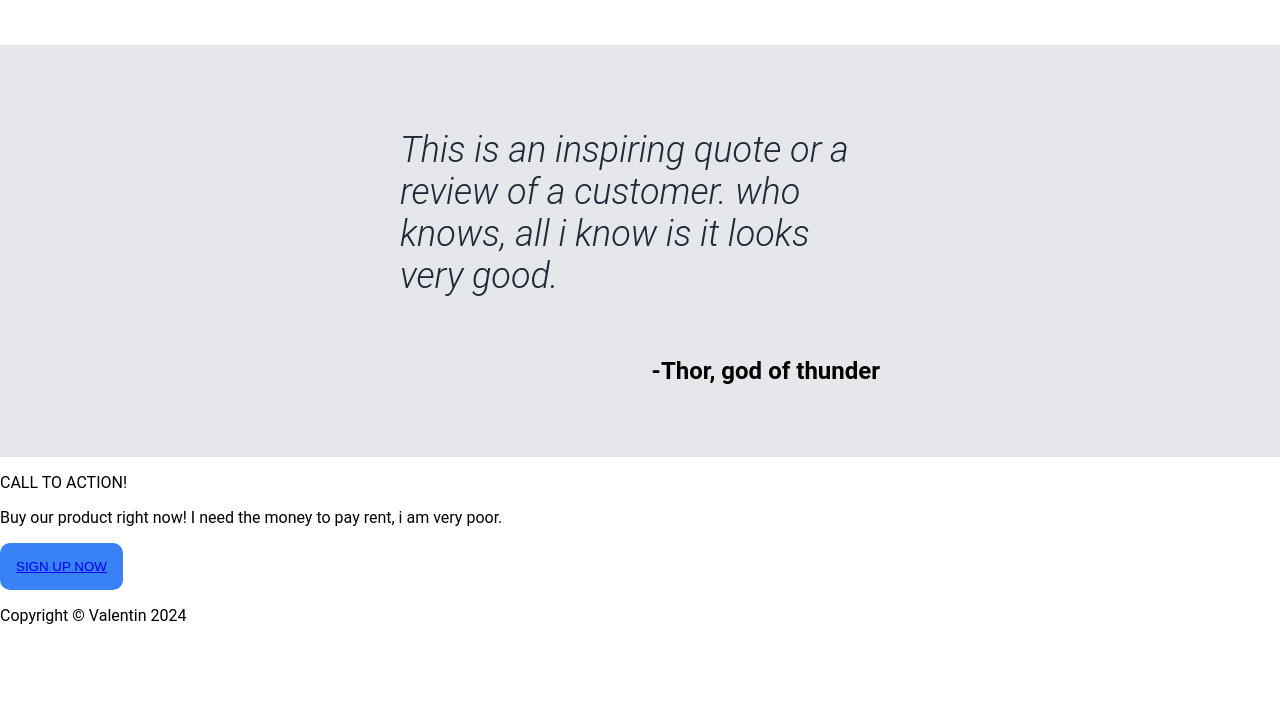
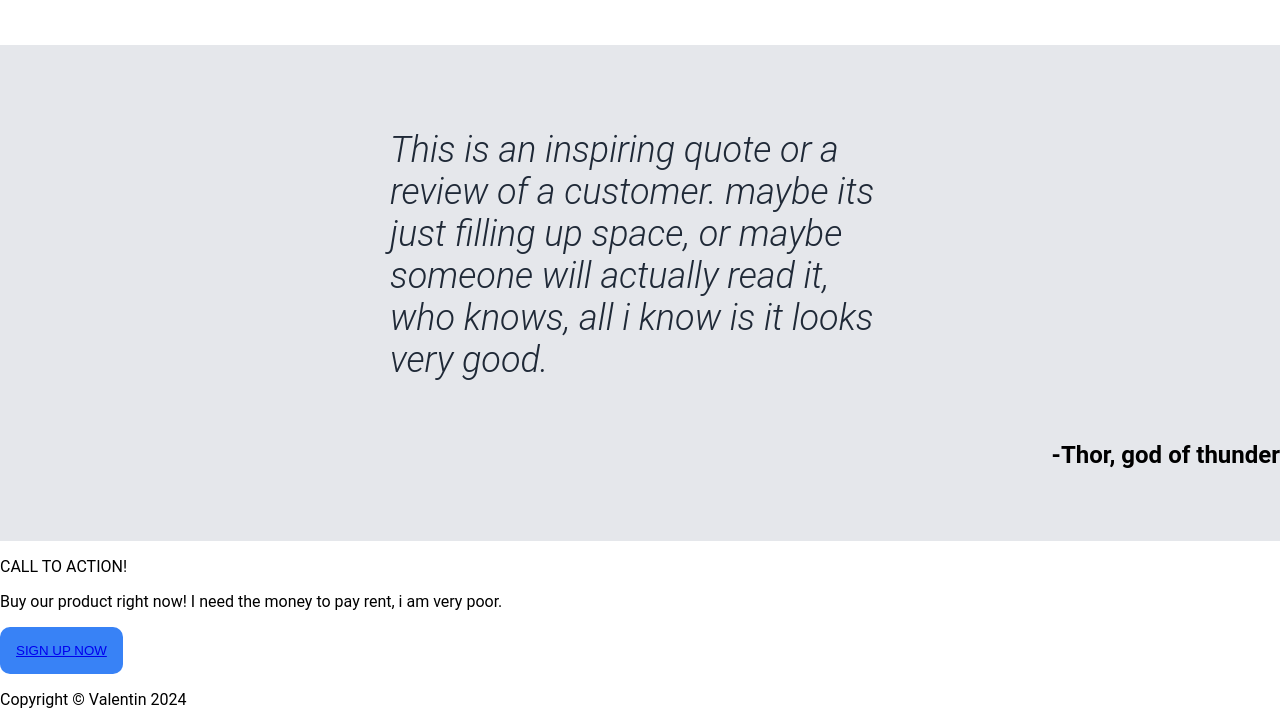
Before and after one commit to valli259/odinproject-landingpage, a plain HTML site: page index.html in a window 1280 px wide. Shown: the part 856-1581 px from the top of the page. Before the commit the page ends 1497 px from the top, so only its background shows below. Drawn offline with Linux system fonts and the light colour scheme.

Commit message:
fixed padding, width of quote

```diff
--- a/index.html
+++ b/index.html
@@ -48,7 +48,7 @@
         </div>
 
         <div class="quote">
-            <p class="quotetext">This is an inspiring quote or a review of a customer. who knows, all i know is it looks very good.</p>
+            <p class="quotetext">This is an inspiring quote or a review of a customer. maybe its just filling up space, or maybe someone will actually read it, who knows, all i know is it looks very good.</p>
             <p class="quoter">-Thor, god of thunder</P>
         </div>
 
--- a/style.css
+++ b/style.css
@@ -103,9 +103,7 @@ img {
     margin-top: 48px;
     padding-top: 48px;
     padding-bottom: 48px;
-    padding-left: 400px;
-    padding-right: 400px;
-}
+
 .quotetext{
     font-style: italic;
     font-weight: 300;
@@ -117,4 +115,5 @@ img {
     font-weight: 700;
     font-size: 24px;
     align-self: flex-end;
+
 }
```
